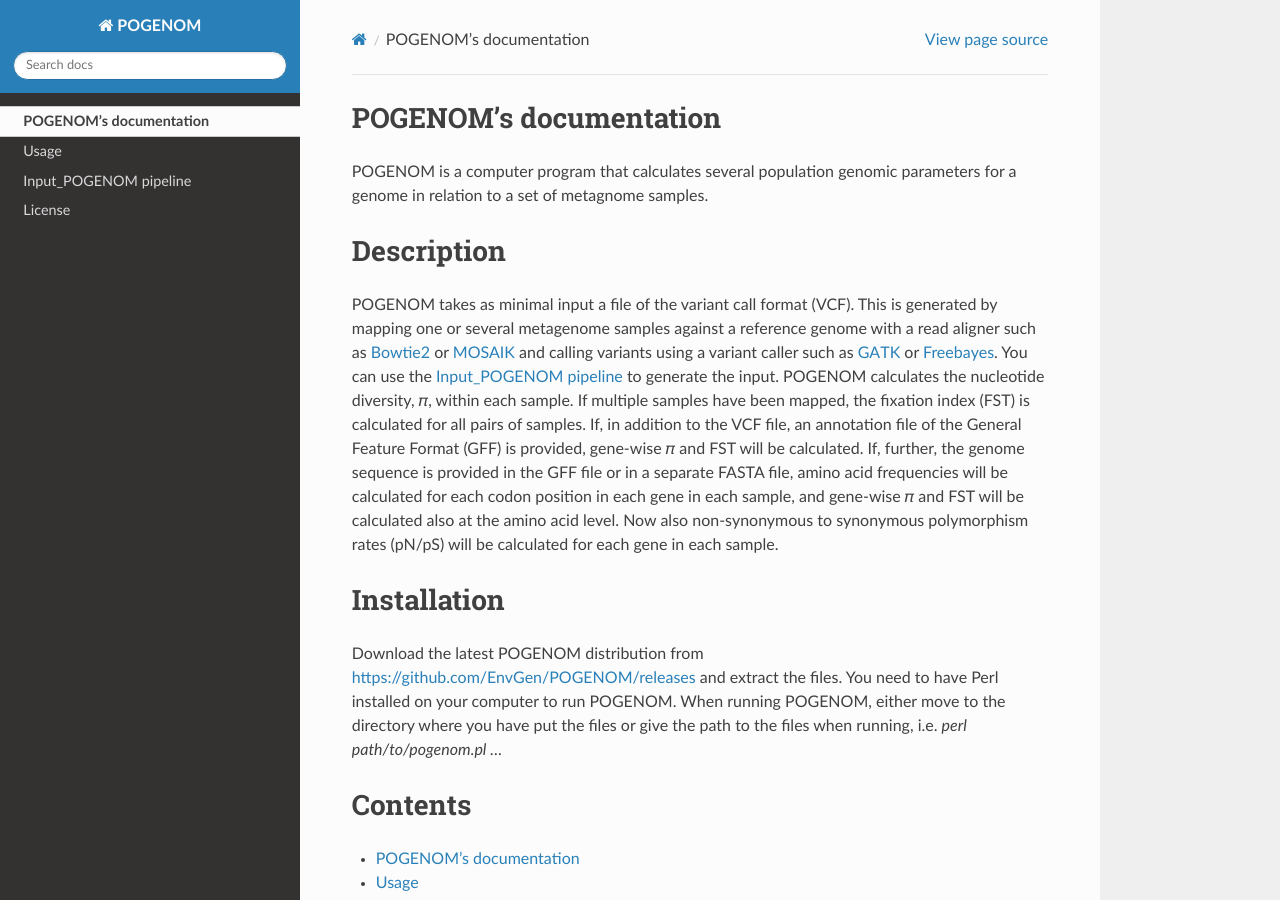
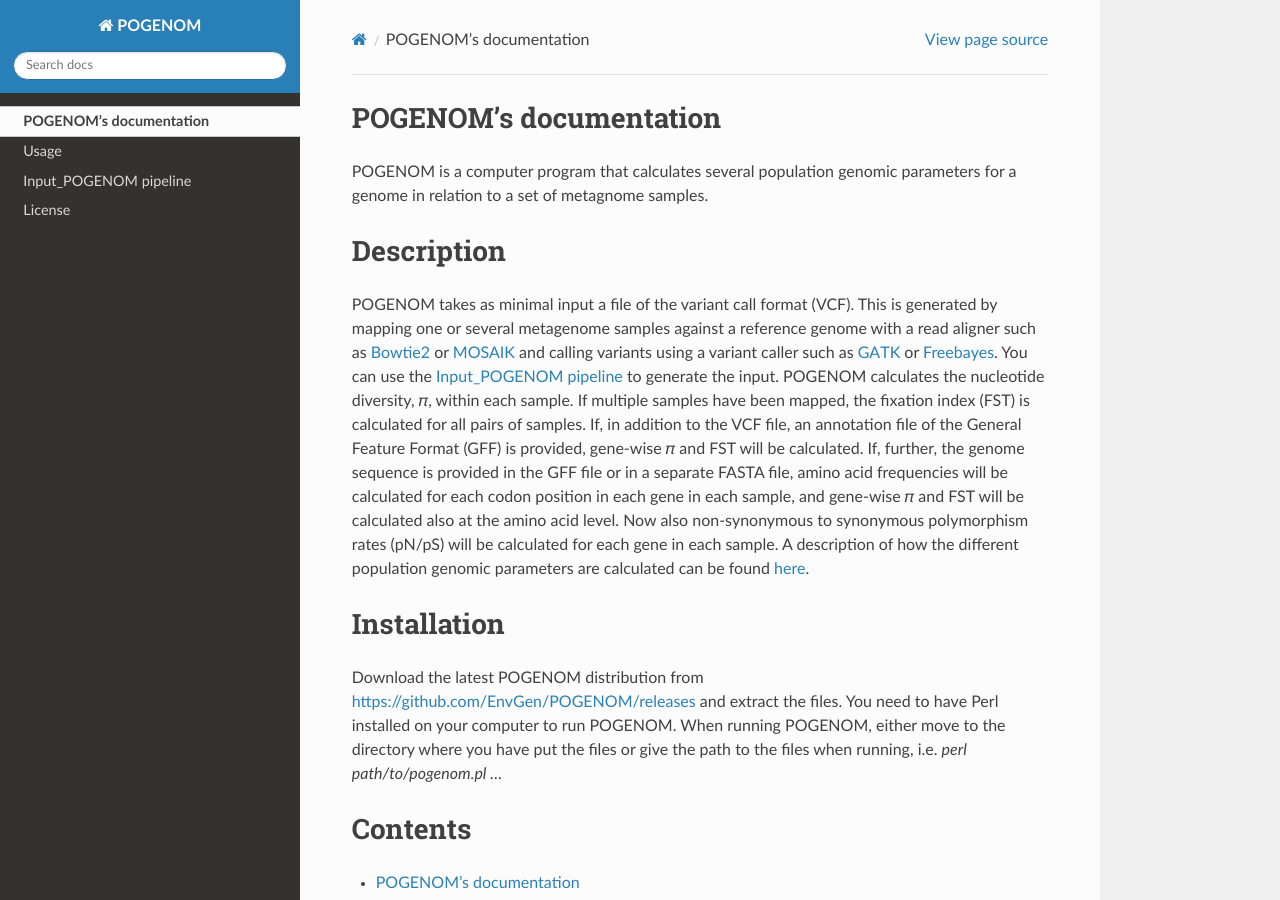
Before and after one commit to EnvGen/POGENOM, a Sphinx documentation site: the page built from docs/source/index.rst, in a window 1280 px wide and 900 px high. Built offline with Sphinx 7.4.7 and the Read the Docs theme 2.0.0, drawn with Linux system fonts in a browser that asks for light colours.

Commit message:
Added a link to the parameter calculation document

```diff
--- a/docs/source/index.rst
+++ b/docs/source/index.rst
@@ -6,7 +6,7 @@
 
 Description
 ===========
-POGENOM takes as minimal input a file of the variant call format (VCF). This is generated by mapping one or several metagenome samples against a reference genome with a read aligner such as `Bowtie2 <http://bowtie-bio.sourceforge.net/bowtie2/>`__ or `MOSAIK <https://github.com/wanpinglee/MOSAIK>`__ and calling variants using a variant caller such as `GATK <https://github.com/broadinstitute/gatk>`__ or `Freebayes <https://github.com/ekg/freebayes>`__. You can use the :doc:`Input_POGENOM` to generate the input. POGENOM calculates the nucleotide diversity, 𝜋, within each sample. If multiple samples have been mapped, the fixation index (FST) is calculated for all pairs of samples. If, in addition to the VCF file, an annotation file of the General Feature Format (GFF) is provided, gene-wise 𝜋 and FST will be calculated. If, further, the genome sequence is provided in the GFF file or in a separate FASTA file, amino acid frequencies will be calculated for each codon position in each gene in each sample, and gene-wise 𝜋 and FST will be calculated also at the amino acid level. Now also non-synonymous to synonymous polymorphism rates (pN/pS) will be calculated for each gene in each sample.
+POGENOM takes as minimal input a file of the variant call format (VCF). This is generated by mapping one or several metagenome samples against a reference genome with a read aligner such as `Bowtie2 <http://bowtie-bio.sourceforge.net/bowtie2/>`__ or `MOSAIK <https://github.com/wanpinglee/MOSAIK>`__ and calling variants using a variant caller such as `GATK <https://github.com/broadinstitute/gatk>`__ or `Freebayes <https://github.com/ekg/freebayes>`__. You can use the :doc:`Input_POGENOM` to generate the input. POGENOM calculates the nucleotide diversity, 𝜋, within each sample. If multiple samples have been mapped, the fixation index (FST) is calculated for all pairs of samples. If, in addition to the VCF file, an annotation file of the General Feature Format (GFF) is provided, gene-wise 𝜋 and FST will be calculated. If, further, the genome sequence is provided in the GFF file or in a separate FASTA file, amino acid frequencies will be calculated for each codon position in each gene in each sample, and gene-wise 𝜋 and FST will be calculated also at the amino acid level. Now also non-synonymous to synonymous polymorphism rates (pN/pS) will be calculated for each gene in each sample. A description of how the different population genomic parameters are calculated can be found `here <https://github.com/EnvGen/POGENOM/blob/master/POGENOM_parameter_calculations.pdf>`__.
 
 Installation
 ============
```
